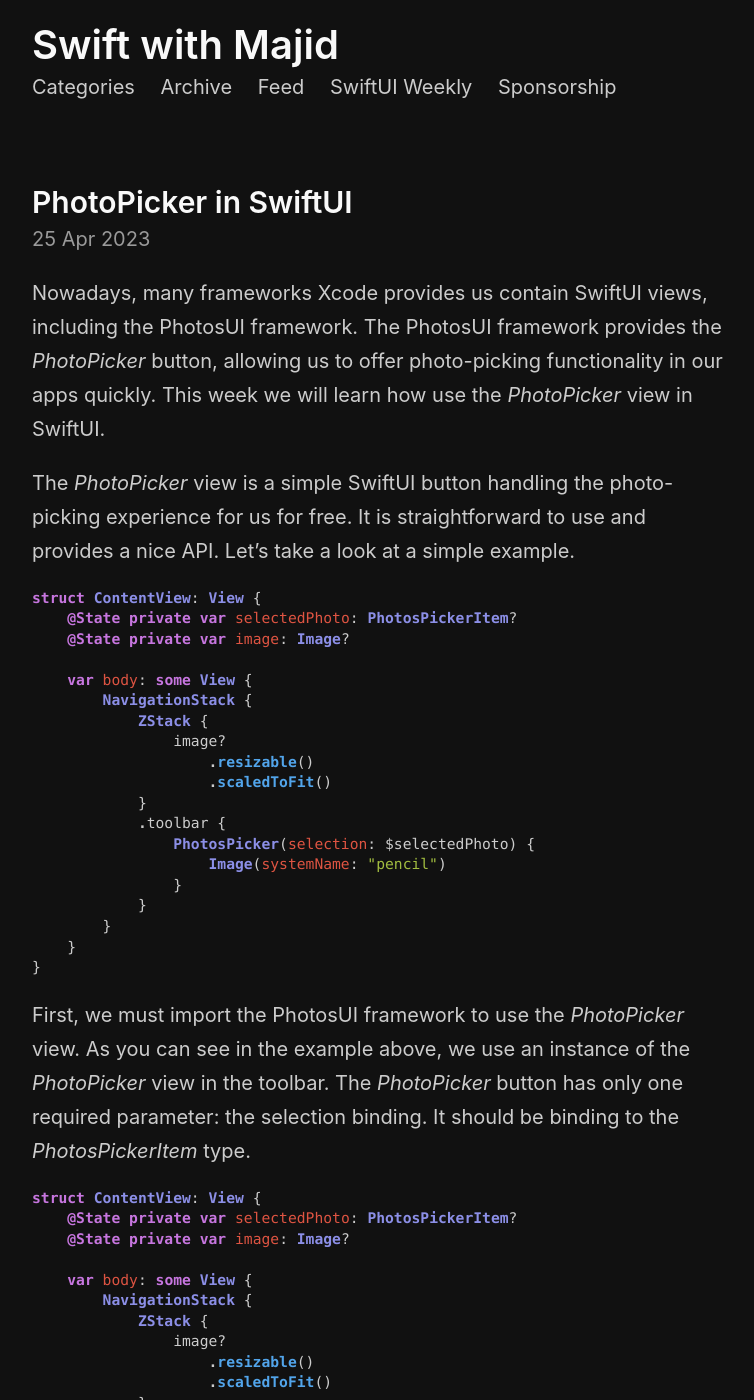
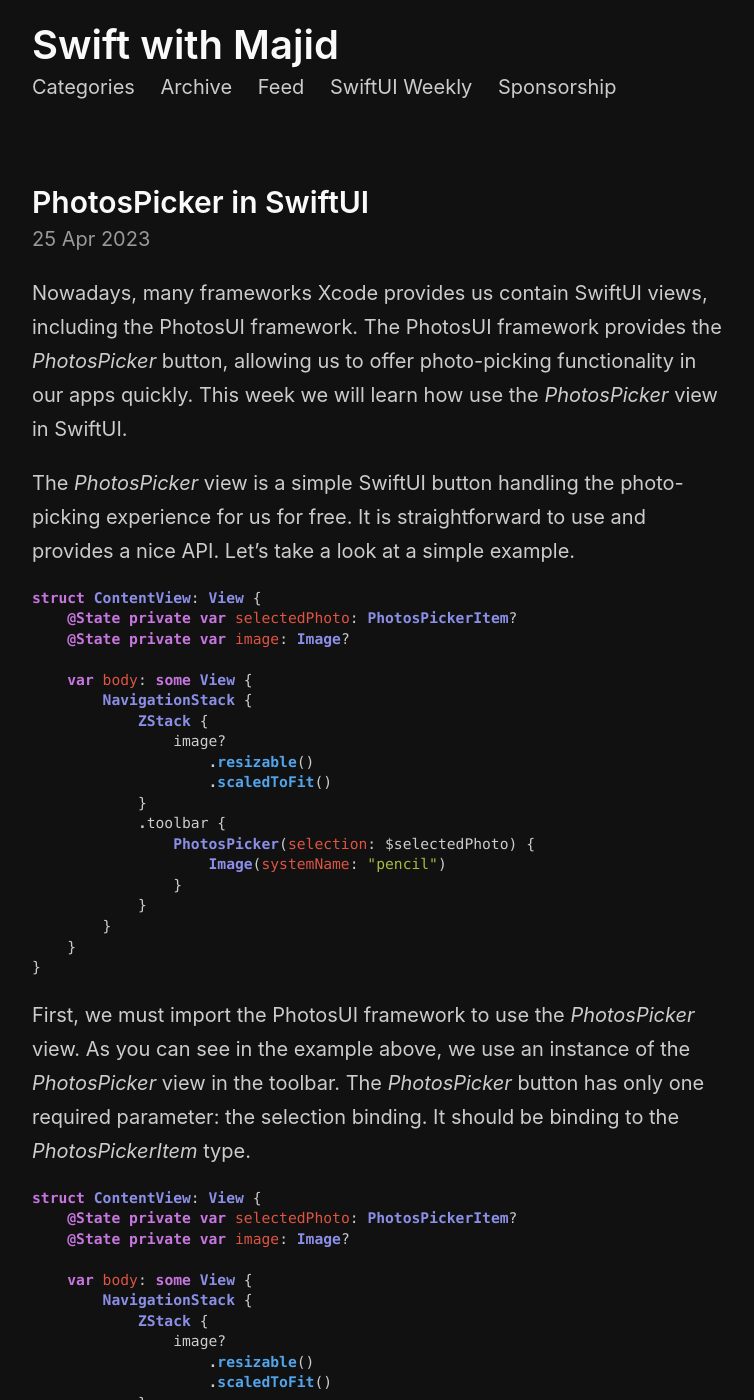
Before and after one commit to mecid/mecid.github.io, a Jekyll site: the page built from _posts/2023-04-25-photopicker-in-swiftui.md, in a window 1280 px wide and 1400 px high. Shown: the whole window, without its empty margins (258-1012 px from the left). Built offline with Jekyll 4.4.1, drawn with Linux system fonts in a browser that asks for light colours; some of the changed text lies outside the part shown.

Commit message:
typo in the photo picker post fixed

````diff
--- a/_posts/2023-04-25-photopicker-in-swiftui.md
+++ b/_posts/2023-04-25-photopicker-in-swiftui.md
@@ -1,15 +1,15 @@
 ---
-title: PhotoPicker in SwiftUI
+title: PhotosPicker in SwiftUI
 layout: post
 category: Mastering SwiftUI views
 image: /public/photokit.jpeg
 ---
 
-Nowadays, many frameworks Xcode provides us contain SwiftUI views, including the PhotosUI framework. The PhotosUI framework provides the *PhotoPicker* button, allowing us to offer photo-picking functionality in our apps quickly. This week we will learn how use the *PhotoPicker* view in SwiftUI.
+Nowadays, many frameworks Xcode provides us contain SwiftUI views, including the PhotosUI framework. The PhotosUI framework provides the *PhotosPicker* button, allowing us to offer photo-picking functionality in our apps quickly. This week we will learn how use the *PhotosPicker* view in SwiftUI.
 
 {% include friends.html %}
 
-The *PhotoPicker* view is a simple SwiftUI button handling the photo-picking experience for us for free. It is straightforward to use and provides a nice API. Let's take a look at a simple example.
+The *PhotosPicker* view is a simple SwiftUI button handling the photo-picking experience for us for free. It is straightforward to use and provides a nice API. Let's take a look at a simple example.
 
 ```swift
 struct ContentView: View {
@@ -33,7 +33,7 @@
 }
 ```
 
-First, we must import the PhotosUI framework to use the *PhotoPicker* view. As you can see in the example above, we use an instance of the *PhotoPicker* view in the toolbar. The *PhotoPicker* button has only one required parameter: the selection binding. It should be binding to the *PhotosPickerItem* type.
+First, we must import the PhotosUI framework to use the *PhotosPicker* view. As you can see in the example above, we use an instance of the *PhotosPicker* view in the toolbar. The *PhotosPicker* button has only one required parameter: the selection binding. It should be binding to the *PhotosPickerItem* type.
 
 ```swift
 struct ContentView: View {
@@ -87,7 +87,7 @@
 }
 ```
 
-Remember, you can pick not only images but also video content by using the *PhotoPicker* view.
+Remember, you can pick not only images but also video content by using the *PhotosPicker* view.
 
 ```swift
 struct ContentView: View {
@@ -202,6 +202,6 @@
 }
 ```
 
-The *PhotoPickerItem* type also has the *supportedContentTypes* property defining the supported content type of the selected image or video item, allowing us to understand how to decode the item.
+The *PhotosPickerItem* type also has the *supportedContentTypes* property defining the supported content type of the selected image or video item, allowing us to understand how to decode the item.
 
-Today we learned how to use the *PhotoPicker* view in SwiftUI to implement the image-picking functionality in our app. I enjoy the API it provides and believe it is an excellent example of SwiftUI and Swift Concurrency feature usage. I hope you enjoy the post. Feel free to follow me on [Twitter](https://twitter.com/mecid) and ask your questions related to this post. Thanks for reading, and see you next week!
+Today we learned how to use the *PhotosPicker* view in SwiftUI to implement the image-picking functionality in our app. I enjoy the API it provides and believe it is an excellent example of SwiftUI and Swift Concurrency feature usage. I hope you enjoy the post. Feel free to follow me on [Twitter](https://twitter.com/mecid) and ask your questions related to this post. Thanks for reading, and see you next week!
````
Also changed, not shown: other parts of _posts/2023-04-25-photopicker-in-swiftui.md (+2 -2 lines).
